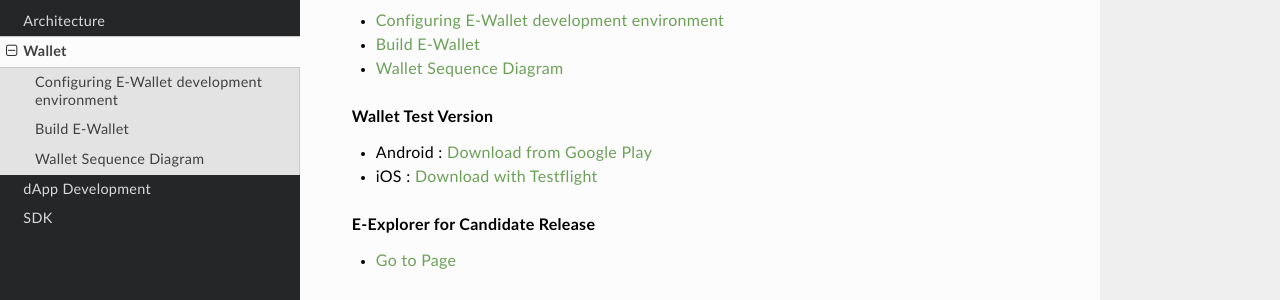
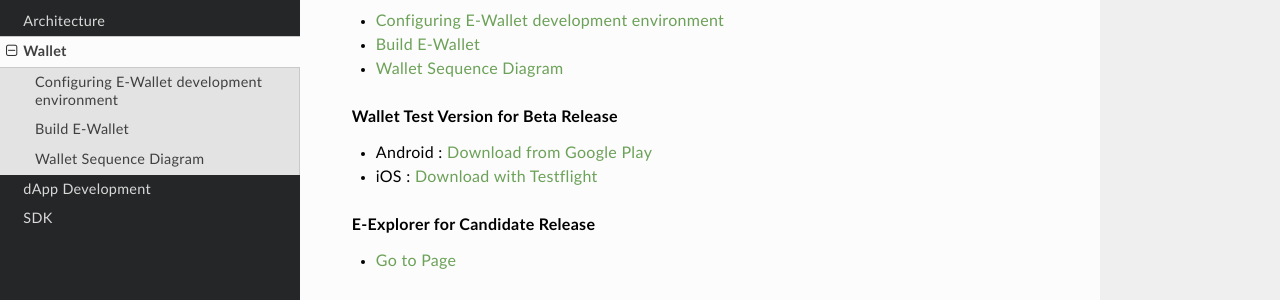
Before and after one commit to Edenpartners/EdenChain-Docs, a Sphinx documentation site: the page built from source/wallet.rst, in a window 1280 px wide. Shown: the part 268-568 px from the top of the page. Built offline with Sphinx 7.4.7 and the Read the Docs theme 2.0.0, drawn with Linux system fonts in a browser that asks for light colours; formulas are drawn with MathJax 3.

Commit message:
update document

```diff
--- a/source/wallet.rst
+++ b/source/wallet.rst
@@ -11,7 +11,7 @@ Wallet
    Wallet-Sequence-Diagram_122848028.rst
 
 
-.. rubric:: Wallet Test Version
+.. rubric:: Wallet Test Version for Beta Release
 - Android : `Download from Google Play <https://play.google.com/apps/testing/io.edenchain.edenwallet>`_
 - iOS : `Download with Testflight <https://testflight.apple.com/join/JZVmXhMz>`_
 
```
